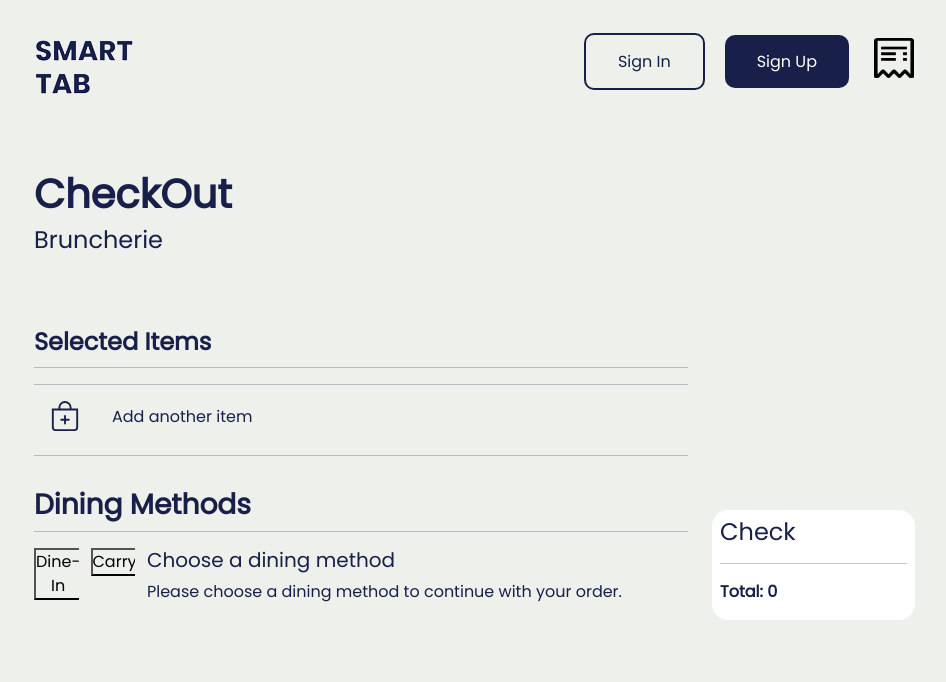
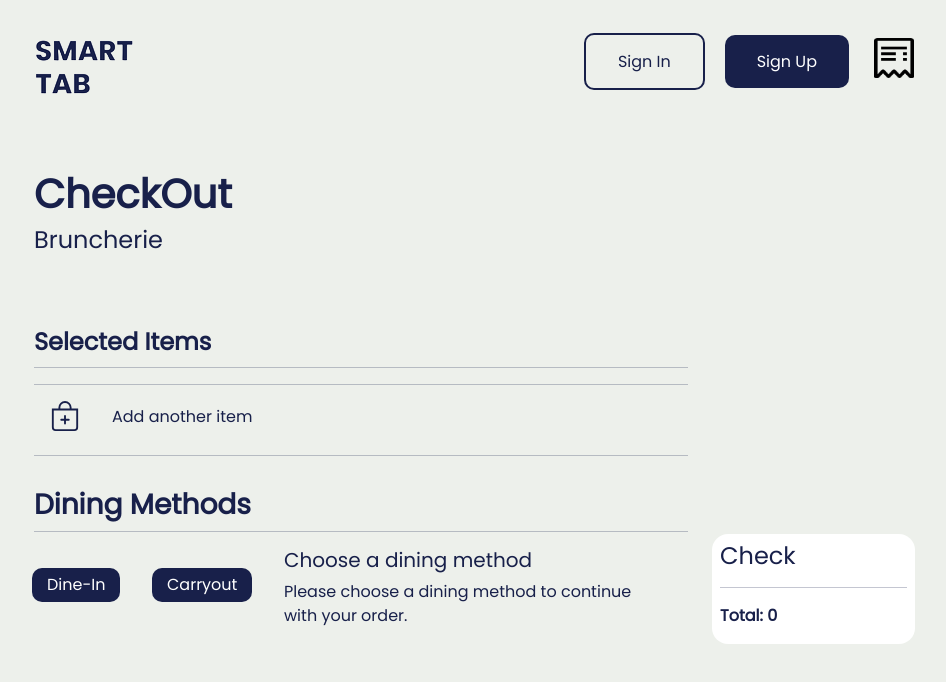
Before and after one commit to fredfermin02/smartTab, an Angular app: page /checkout in a window 1280 px wide. Shown: the top 682 px of the page, without its empty margins (166-1112 px from the left). Built offline with nearby package versions, Linux system fonts and the light colour scheme.

Commit message:
Checkout changes

```diff
--- a/src/app/Pages/checkout/checkout.component.css
+++ b/src/app/Pages/checkout/checkout.component.css
@@ -28,6 +28,31 @@ h4 {
   color: #18204a;
 }
 
-hr{
+hr {
   margin-top: 10px;
 }
+
+button {
+  background-color: #18204a;
+  border: none;
+  color: white;
+  padding: 5px 15px;
+  border-radius: 10px;
+  text-align: center;
+  text-decoration: none;
+  font-size: 16px;
+  cursor: pointer;
+}
+
+.col-1 {
+  margin-left: 10px;
+  margin-bottom: 10px;
+  margin-top: 20px;
+  width: 110px;
+  padding: 0;
+}
+
+.col-10 {
+  width: 60%;
+  margin-left: 10px;
+}
```
